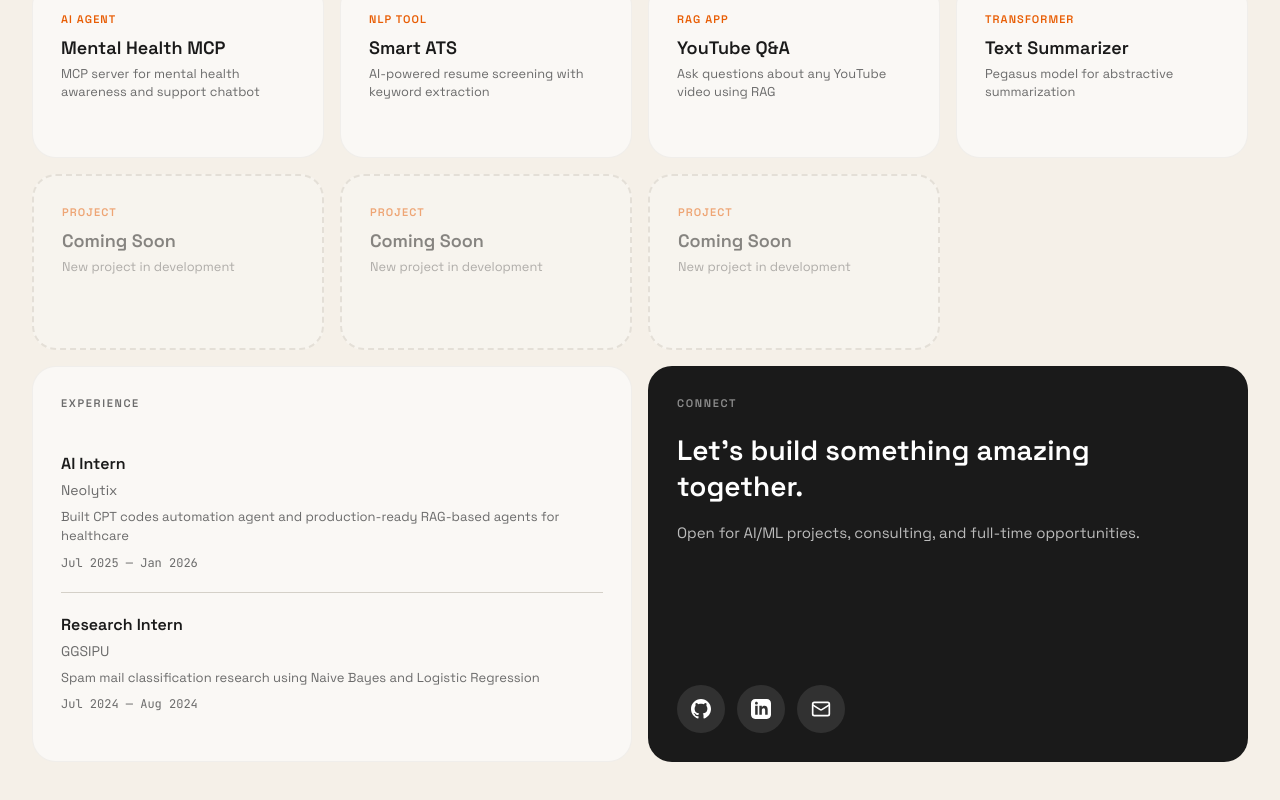
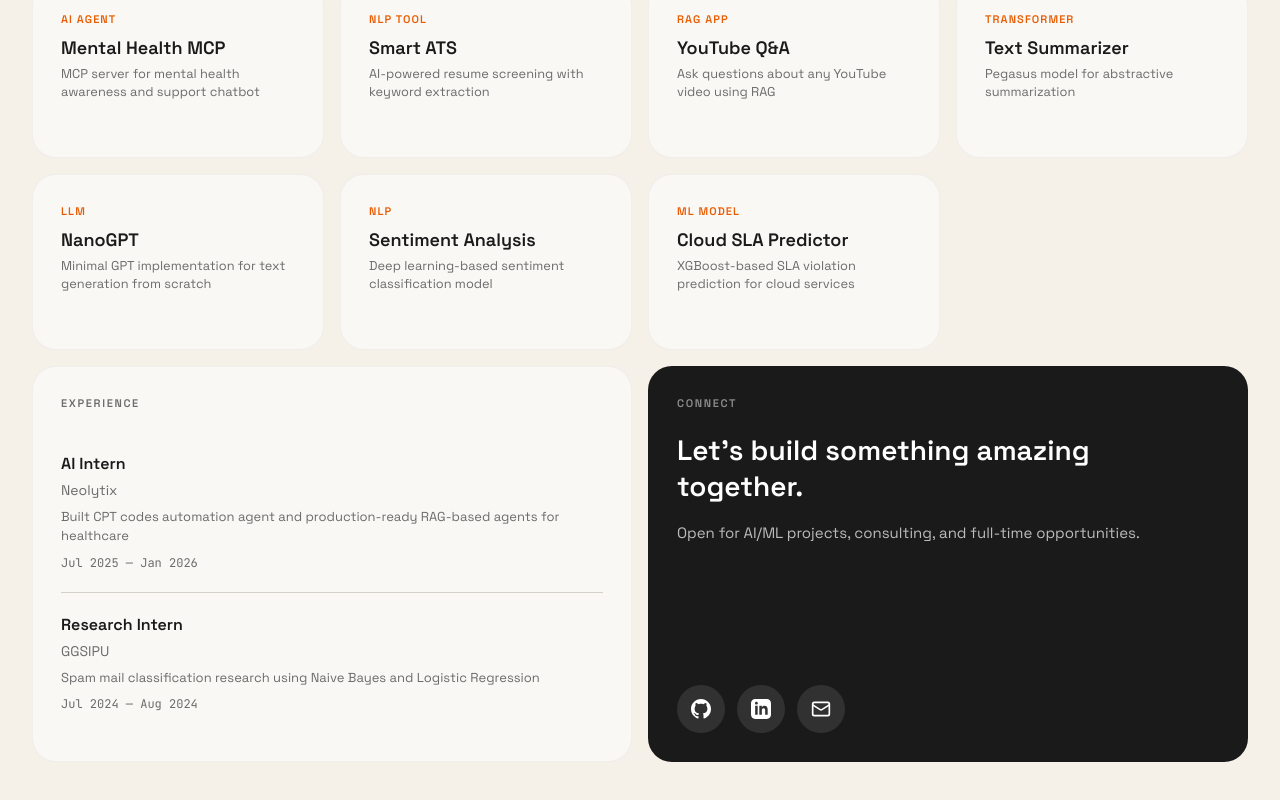
Before and after one commit to sarthexe/portfolio, a React (Vite) app: page / in a window 1280 px wide. Shown: the part 767-1567 px from the top of the page. Built offline with nearby package versions, Linux system fonts and the light colour scheme.

Commit message:
Added More projects

```diff
--- a/src/App.jsx
+++ b/src/App.jsx
@@ -47,10 +47,9 @@ export default function Portfolio() {
     { name: "Smart ATS", type: "NLP Tool", desc: "AI-powered resume screening with keyword extraction", link: "https://github.com/sarthexe/smart-ats" },
     { name: "YouTube Q&A", type: "RAG App", desc: "Ask questions about any YouTube video using RAG", link: "https://github.com/sarthexe/yt_qna" },
     { name: "Text Summarizer", type: "Transformer", desc: "Pegasus model for abstractive summarization", link: "https://github.com/sarthexe/text-summarizer" },
-    // Add more projects below
-    { name: "Coming Soon", type: "Project", desc: "New project in development", link: "#", placeholder: true },
-    { name: "Coming Soon", type: "Project", desc: "New project in development", link: "#", placeholder: true },
-    { name: "Coming Soon", type: "Project", desc: "New project in development", link: "#", placeholder: true },
+    { name: "NanoGPT", type: "LLM", desc: "Minimal GPT implementation for text generation from scratch", link: "https://github.com/sarthexe/nano-gpt" },
+    { name: "Sentiment Analysis", type: "NLP", desc: "Deep learning-based sentiment classification model", link: "https://github.com/sarthexe/Sentiment-Analysis-Minor-Project" },
+    { name: "Cloud SLA Predictor", type: "ML Model", desc: "XGBoost-based SLA violation prediction for cloud services", link: "#" },
   ];
 
   const stack = [
```
